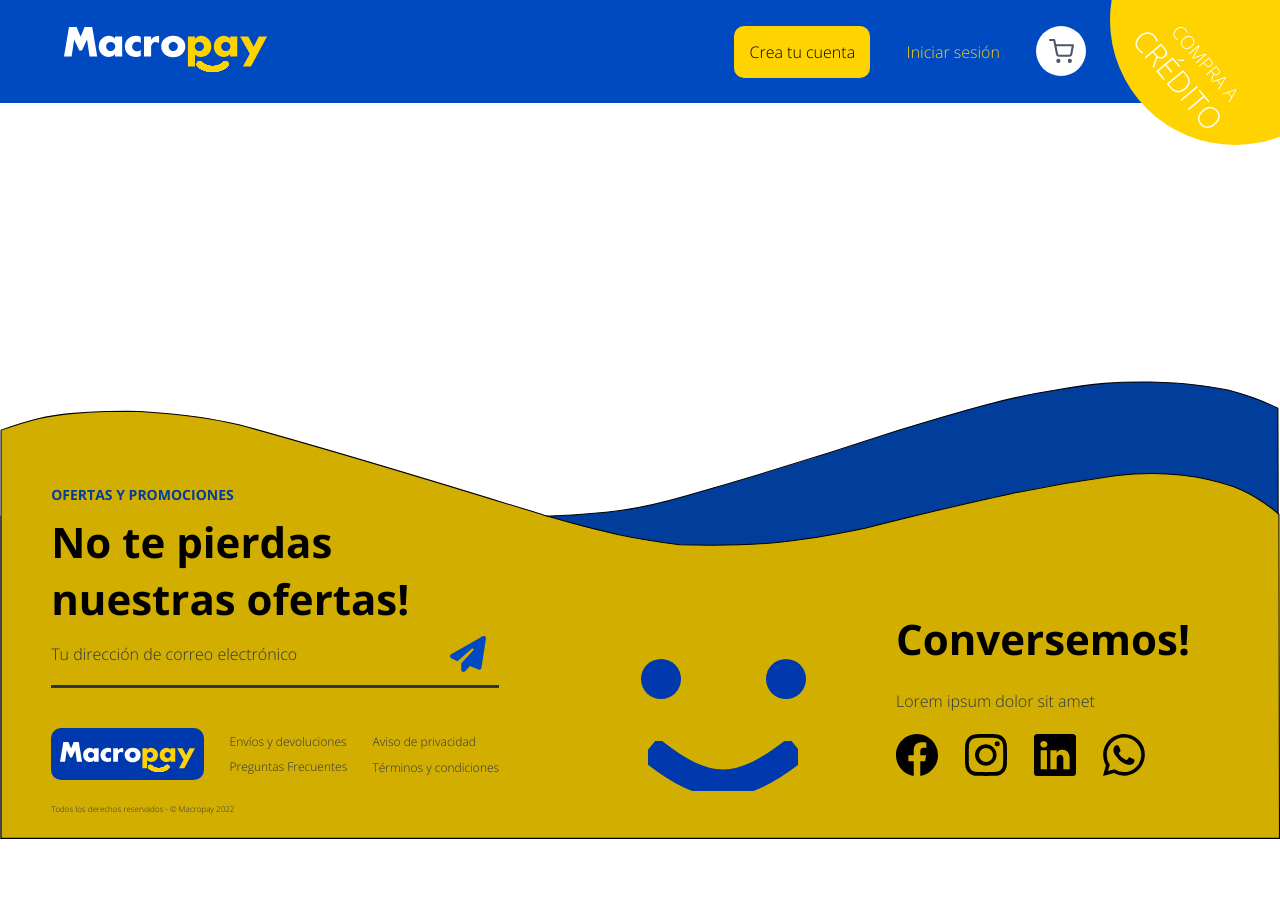
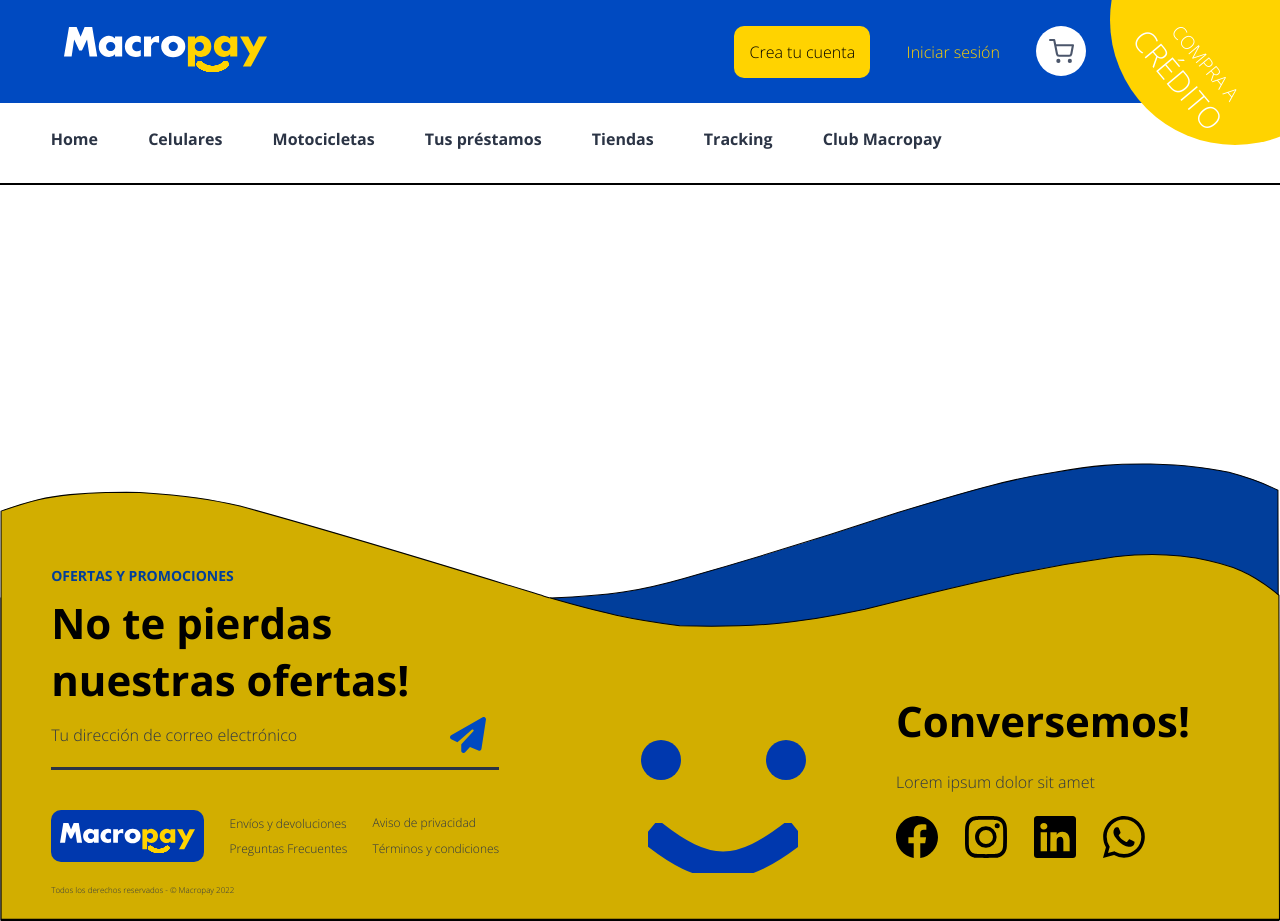
Before and after one commit to Malvare22/Tienda_virtual, a React (Vite) app: page / in a window 1280 px wide. Shown: the top 921 px of the page. Before the commit the page ends 839 px from the top, so only its background shows below. Built offline with nearby package versions, Linux system fonts and the light colour scheme.

Commit message:
Adelantos Header

```diff
--- a/src/components/header/Header.jsx
+++ b/src/components/header/Header.jsx
@@ -29,11 +29,36 @@ function Header() {
                     </div>
             </div>
     </div>
+    <div className={HeaderCSS.categories}>
+        <Option text={'Home'}></Option>
+        <Option text={'Celulares'}></Option>
+        <Option text={'Motocicletas'}></Option>
+        <Option text={'Tus préstamos'}></Option>
+        <Option text={'Tiendas'}></Option>
+        <Option text={'Tracking'}></Option>
+        <Option text={'Club Macropay'}></Option>
+    </div>
 
     </>
   );
 
 }
 
+const Option = ({text, url}) => {
+
+    return(<>
+        <div>
+            <div>
+               {text}
+            </div>
+            <div className={HeaderCSS.line}>
+                <svg viewBox="0 0 10 4" xmlns="http://www.w3.org/2000/svg">
+                    <line x1="3" y1="0" x2="7" y2="0" />
+                </svg>
+            </div>
+        </div>
+    </>);
+};
+
 
 export default Header;
--- a/src/components/header/Header.module.css
+++ b/src/components/header/Header.module.css
@@ -85,3 +85,39 @@
     bottom: 70px;
     left: 50px;
 }
+
+.categories{
+    display: flex;
+    font-weight: bold;
+    color: #2B3445;
+    padding-left: 2%;
+    border-bottom: black solid 2px;
+}
+
+.categories > div{
+    margin: 2%;
+    margin-bottom: 1%;
+    div{
+        display: flex;
+        justify-content: center;
+    }
+    div > svg{
+        margin-top: 10px;
+        visibility: hidden;
+        stroke-width: 1px;
+
+    }
+}
+
+.categories > div:hover{
+    font-weight: bolder;
+    color: #013E9B;
+    div > svg{
+        stroke: #FCD000;
+        visibility: visible;
+    }
+}
+
+.line{
+    height: 20px;
+}
```
